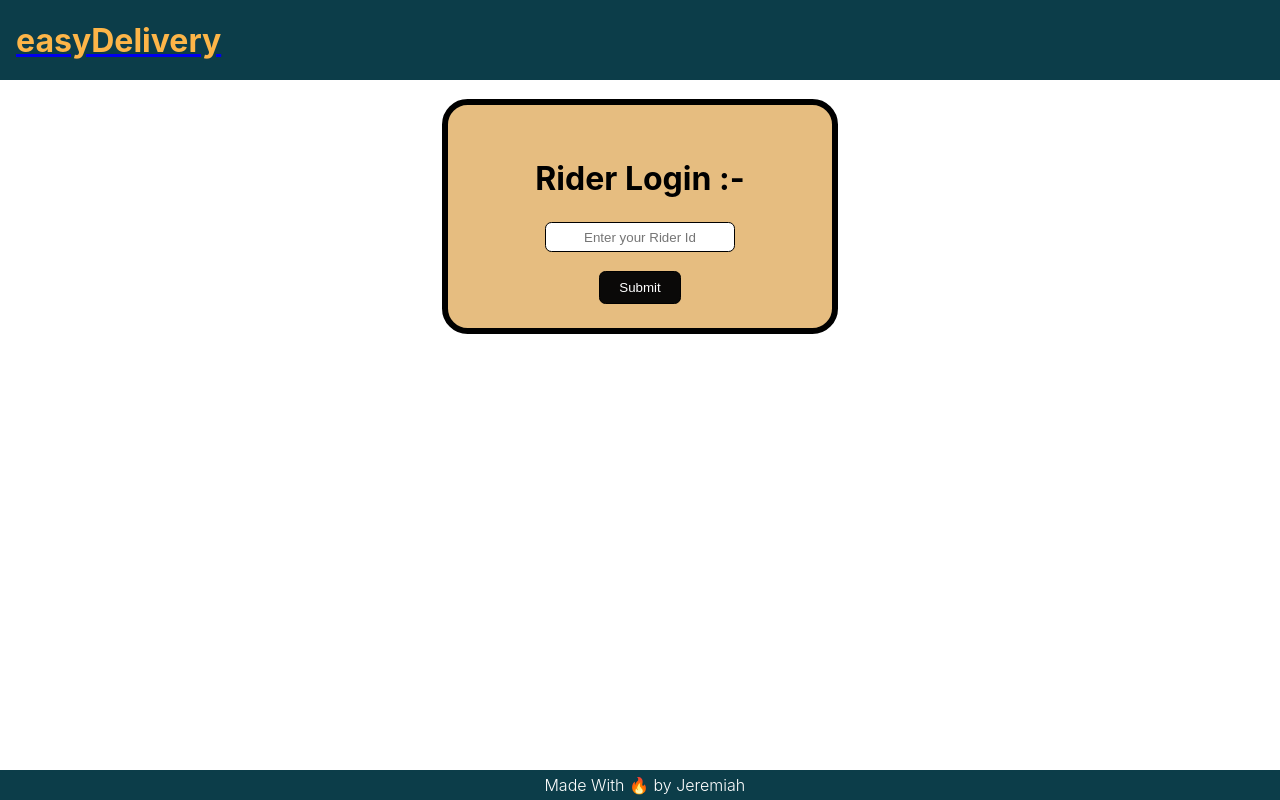
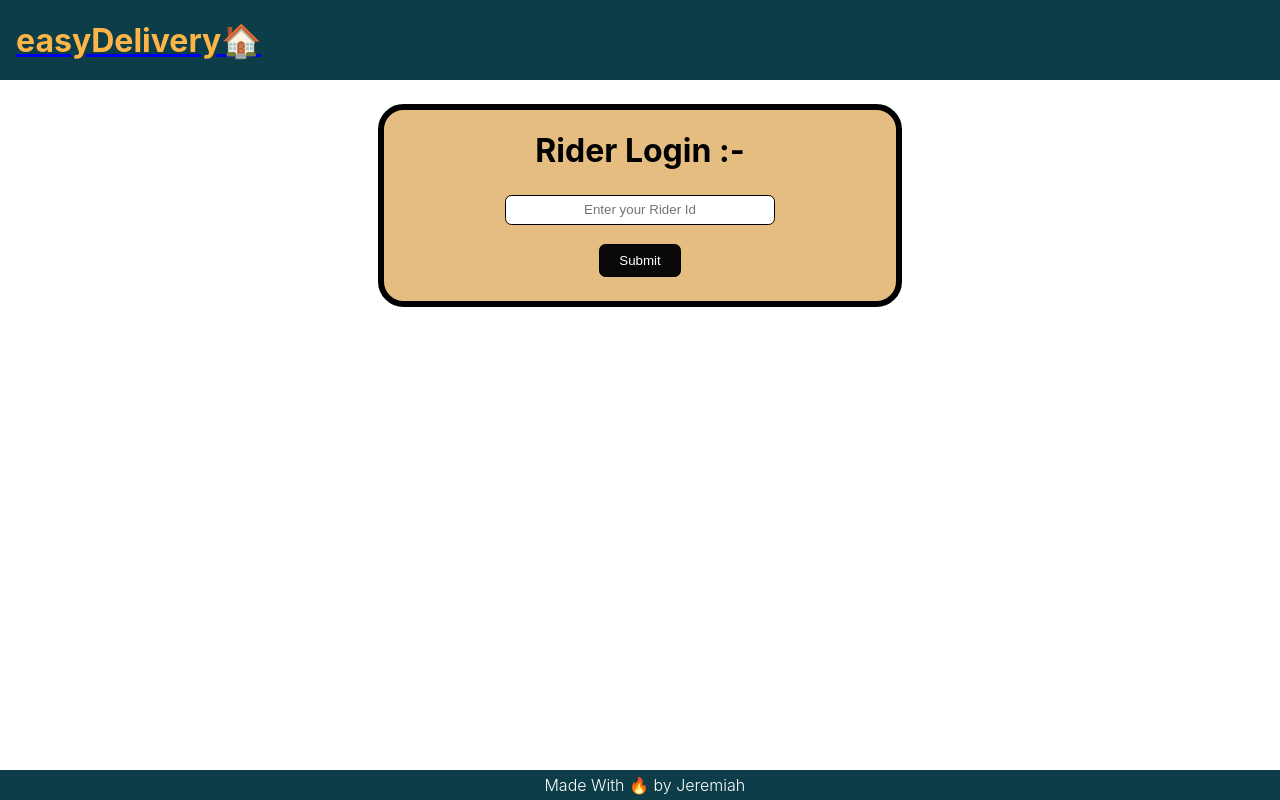
Before and after one commit to jeremytinkers/easyDelivery, a React (Create React App) app: page /rider in a window 1280 px wide. Built offline with nearby package versions, Linux system fonts and the light colour scheme; no server answers; what react-google-maps would draw is missing.

Commit message:
Handled DeclineOrder case and tweaked UI a bit further

```diff
--- a/src/App.js
+++ b/src/App.js
@@ -12,10 +12,11 @@ export default function App() {
   return (
     <BrowserRouter>
       <div className="grid-container">
+
         {/* Header */}
         <header className="row">
           <Link to="/">
-          <h1>easyDelivery</h1>
+            <h1>easyDelivery🏠</h1>
           </Link>
         </header>
 
--- a/src/data.js
+++ b/src/data.js
@@ -1,3 +1,4 @@
+//A simulation of a database. "data" here serves as a skeleton of the schema of the actual database
 const data = {
     riderData: [
         {
@@ -27,6 +28,7 @@ const data = {
         riderId: 5,
         name: "Cristopher Robbins",
         accepted:0,
+        //Do note: accepted : 2-> rider has not responded yet, 1-> accepted order, 2 -> declined order
         riderCoordLat:47.4211,
         riderCoordLng:-72.9903,
         finished:0,
@@ -52,5 +54,5 @@ const data = {
     ]
 };
 
-//accepted : 2-> not responded yet, 1-> accepted order, 2 -> declined order
+
 export default data;
--- a/src/index.css
+++ b/src/index.css
@@ -24,6 +24,10 @@ body {
 	align-items: center;
 	justify-content: space-between;
 }
+
+.row.center{
+	justify-content: center;
+  }
 
 
 /* Header Stylings:- */
@@ -55,6 +59,7 @@ footer {
 	bottom: 0;
 }
 
+/* Button Stylings:- */
 button {
 	height: auto;
 	width: auto;
@@ -83,6 +88,7 @@ button:hover{
 	cursor: pointer;
 }
 
+/* Accept Button */
 .acceptButton{
 	background-color: green;
 	color: black;
@@ -93,6 +99,7 @@ button:hover{
 	color: green;
 }
 
+/* Decline Button */
 .declineButton{
 	background-color: rgb(226, 52, 52);
 	color: black;
@@ -103,19 +110,9 @@ button:hover{
 	color: rgb(219, 54, 54);
 }
 
-.createForm {
-	height: 70%;
-	width: 25%;
-	border: 0.2rem blue solid;
-	background-color: rgb(50, 223, 223);
-	margin: 2rem auto;
-	margin-top: 1.2rem;
-	padding: 2rem;
-	text-align: center;
-	justify-content: center;
-}
-
+/* Form Stylings */
 .createFormContainer {
+	margin-top: 1.5rem;
 	display: flex;
 	justify-content: center;
 	align-items: center;
@@ -123,17 +120,19 @@ button:hover{
 }
 
 .createForm {
-	height: auto;
+	height: 60%;
+	width: 40%;
 	border-radius: 1.6rem;
 	background-color: rgb(230, 189, 128);
 	border: 0.4rem black solid;
 	text-align: center;
+	padding-bottom: 2rem;
 }
 
 .createForm input {
 	padding: 0.4rem;
 	margin: 0.2rem;
-	width: 55%;
+	width: 50%;
 	border-radius: 0.4rem;
 	border: none;
 	text-align: center;
@@ -150,10 +149,10 @@ button:hover{
 
 .createForm button {
 	margin-top: 1rem;
-	margin-bottom: -1rem;
+	margin-bottom: -2rem;
 }
 
-
+/* List Of Order Stylings */
 .orderList{
 	border: 0.05rem goldenrod solid;
 	padding: 0.5rem 1rem;
@@ -174,6 +173,7 @@ button:hover{
 	list-style-type: none;
   }
 
+/* Container Class for general centering of elements */
 
   .container{
 	  display: flex;
@@ -185,19 +185,17 @@ button:hover{
 	margin-bottom: 2rem;
 
   }
-
-
-.row.center{
-	justify-content: center;
-  }
   .container h1{
 	  display: block;
   }
+
+/* HomeScreen Row Styling */
+
   .homeRow{
 	  border: 0.1rem gold solid;
 	  border-radius: 0.6rem;
 	  margin-top: 5rem;
-	  margin-left: -12rem;
+	  margin-left: -13rem;
 	  margin-bottom: 5rem;
   }
 
--- a/src/screens/HomeScreen.js
+++ b/src/screens/HomeScreen.js
@@ -5,8 +5,10 @@ export default function HomeScreen() {
         <div className="container">
             <h1>You are a : </h1>
             <div className="row homeRow">
-                <Link to="/admin"><button>Admin</button></Link>
-                <Link to="/rider"><button>Rider</button></Link>
+            {/* Admin View:- */}
+                <Link to="/admin"><button>Admin👨‍✈️</button></Link>
+            {/* Rider View:- */}
+                <Link to="/rider"><button> Rider 🚗 </button></Link>
             </div>
 
         </div>
--- a/src/screens/admin/AdminScreen.js
+++ b/src/screens/admin/AdminScreen.js
@@ -14,11 +14,12 @@ export default function AdminScreen(props) {
     return (
         <div>
             <div className="orderList">
+            {/* List out all Orders Assigned by Admin */}
                 <h1>Orders Status</h1>
                 {
                     data.curOrders.map((curOrder) => {
                         return <li><div className="row">
-                            <div>{curOrder.orderDescp}</div>
+                            <div>Order Description: {curOrder.orderDescp}</div>
                             <button onClick={() => handleMapRequest(curOrder)}>View On Map</button>
                             <div>Rider Id: {curOrder.riderId}</div>
                             {
--- a/src/screens/admin/MapScreen.js
+++ b/src/screens/admin/MapScreen.js
@@ -12,24 +12,25 @@ import { useParams } from "react-router";
 
 function Map() {
 
-    const { id } = useParams();
+    const { id } = useParams(); // gaining access to params.id from Route
 
+    //A 2d array that stores the start, end and rider coordinates respectively
     var coordinateSet = [[], [], []];
-    const orderCoords= data.curOrders.find((o) => o.orderId == id);
 
-    console.log(JSON.stringify(orderCoords));
+    //Find the respective orderId from data.curOrders.
+    const orderCoords = data.curOrders.find((o) => o.orderId == id);
 
+    //Push start lat and lng coordinates
     coordinateSet[0].push(Number(orderCoords.startCoordLat));
-    console.log("t: " + orderCoords.startCoordLat)
     coordinateSet[0].push(Number(orderCoords.startCoordLng));
 
+    //Push end lat and lng coordinates
     coordinateSet[1].push(Number(orderCoords.endCoordLat));
     coordinateSet[1].push(Number(orderCoords.endCoordLng));
 
+    //Push rider lat and lng coordinates
     coordinateSet[2].push(Number(orderCoords.riderCoordLat));
     coordinateSet[2].push(Number(orderCoords.riderCoordLng));
-
-    console.log(coordinateSet);
 
     return (
         <GoogleMap
--- a/src/screens/rider/AcceptScreen.js
+++ b/src/screens/rider/AcceptScreen.js
@@ -6,10 +6,11 @@ export default function AcceptScreen(props) {
     const curOrderId = props.location.search ? props.location.search.split("?")[1] : 1;
     console.log("rider id: " + curRiderId + "  | orderid: " + curOrderId);
 
-    var curCoord = "";
+    //store the rider Coordinates in the variables below
     var local_riderCoordLat = 0
     var local_riderCoordLng = 0
 
+    //Updates the local rider variables
     function handleChange(e) {
         var { value, name } = e.target;
 
@@ -20,27 +21,20 @@ export default function AcceptScreen(props) {
         }
     }
 
+    //Update data.curOrders with rider coordinates from user and set accepted to 1
     function submitHandler() {
-
-        console.log(data.curOrders);
         for (var i = 0; i < data.curOrders.length; i++) {
 
             if (data.curOrders[i].accepted === 2) {
-                //You can remove this later....
-                console.log("bfore acceptedyes: " + JSON.stringify(data.curOrders[i]));
                 if (Number(data.curOrders[i].riderId) === Number(curRiderId)) {
-                    console.log("bfore riderIdyes: " + JSON.stringify(data.curOrders[i]));
                     if (data.curOrders[i].orderId == curOrderId) {
-
                         data.curOrders[i] = { ...data.curOrders[i], riderCoordLat: local_riderCoordLat };
                         data.curOrders[i] = { ...data.curOrders[i], riderCoordLng: local_riderCoordLng };
                         data.curOrders[i] = { ...data.curOrders[i], accepted: 1 };
-                        console.log("after: " + JSON.stringify(data.curOrders[i]));
                     }
                 }
             }
         }
-        console.log(data.curOrders);
         const nextPath = "/rider/" + curRiderId;
         props.history.push(nextPath);
     }
--- a/src/screens/rider/RiderLoginScreen.js
+++ b/src/screens/rider/RiderLoginScreen.js
@@ -9,10 +9,8 @@ export default function RiderLoginScreen(props) {
 
 
     function submitHandler() {
-        // console.log(curRiderId);
-
         if(!isNaN(curRiderId)){
-            const riderScreenPath = "/rider/" + curRiderId;
+            const riderScreenPath = "/rider/" + curRiderId; //move to a rider specifc path
             props.history.push(riderScreenPath);
         }
     }
```
Also changed, not shown: src/screens/admin/CreateOrderScreen.js (+25 -16 lines), src/screens/admin/orderStatus.js (deleted, +0 -27 lines), src/screens/rider/RiderScreen.js (+17 -21 lines). Lines whose indentation alone changed are shown as unchanged.
